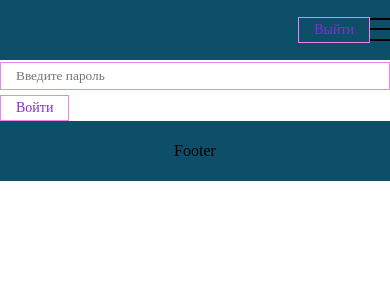
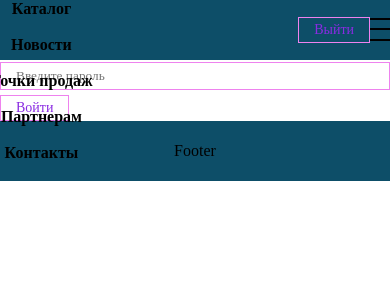
Before and after one commit to ollegozz/vmk35, a React (Create React App) app: page /login in a window 390 px wide. Shown: the top 300 px of the page. Built offline with nearby package versions, Linux system fonts and the light colour scheme.

Commit message:
burger-anim

```diff
--- a/src/components/UI/Navbar/Navbar.jsx
+++ b/src/components/UI/Navbar/Navbar.jsx
@@ -35,13 +35,12 @@ function Navbar() {
             </div>
             <div className={css.button}>
                 <div><Button onClick={logout}>Выйти</Button></div>
-                <div className={isBurger === false ? css.burger_btn : [`${css.burger_btn} ${css.burger_btn_close}`]}
+                <div className={isBurger ? [`${css.burger_btn} ${css.burger_btn_close}`] : css.burger_btn}
                     onClick={() => setIsBurger(!isBurger)}>
                     <span />
                 </div>
             </div>
-            {isBurger &&
-                <nav className={css.burger}>
+                <div className={isBurger === false ? css.burger : css.burger_active}>
                     <div className={css.burger__links}>
                         {navItems.map(item =>
                             <div onClick={() => setIsBurger(!isBurger)} key={item.path} className={css.burger__link}>
@@ -49,7 +48,7 @@ function Navbar() {
                             </div>
                         )}
                     </div>
-                </nav>}
+                </div>
         </nav>
     )
 
--- a/src/components/UI/Navbar/navbar.module.css
+++ b/src/components/UI/Navbar/navbar.module.css
@@ -91,7 +91,6 @@
 
     .burger_btn_close span {
         display: none;
-
     }
 
     .burger_btn_close:after {
@@ -103,14 +102,21 @@
 }
 
 
+@media screen and (max-width: 800px) {
     .burger {
+        position: absolute;
+        transform: translateX(-150%);
+        transition: all 0.3s;
+    }
+
+    .burger_active {
         padding: 20px;
         position: absolute;
         background: rgba(255, 255, 255, .8);
         height: 100%;
-    width: 50%;
+        width: 100%;
         transform: translateX(0);
-    transition: all 1;
+        transition: all 0.3s;
     }
 
     .burger__links {
@@ -127,10 +133,4 @@
     .burger__link:hover {
         text-decoration: underline;
     }
-
-
-@media screen and (max-width: 800px) {
-    .burger {
-        width: 100%;
 }
-}
```
Lines whose indentation alone changed are shown as unchanged.
